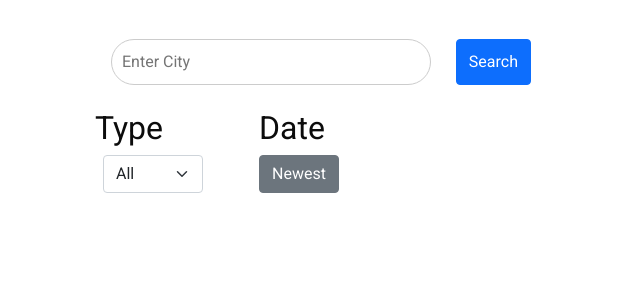
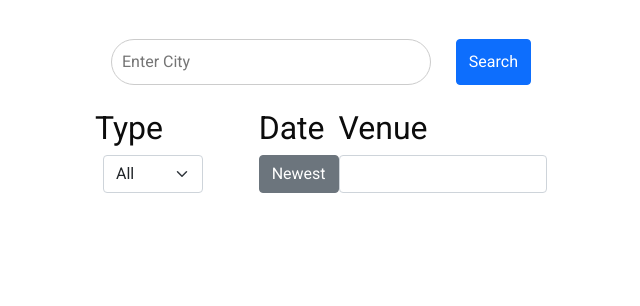
Before and after one commit to atticus-ezis/boardforthebored, a Django app: page /events/explore/ in a window 1280 px wide. Shown: the part 151-457 px from the top of the page, without its empty margins (319-959 px from the left). Run offline with Django 5.2, Linux system fonts and the light colour scheme.

Commit message:
added a text input that filters by venue #2

```diff
--- a/Events/views.py
+++ b/Events/views.py
@@ -1,5 +1,6 @@
 import requests
 import os
+api_key = os.getenv('TICKETMASTER_API_KEY')
 
 from django.shortcuts import render
 from .models import *
@@ -7,6 +8,8 @@ from .forms import CitySearch
 
 from django.http import JsonResponse
 from collections import defaultdict
+
+
 
 
 # pass city submit to api
@@ -28,8 +31,14 @@ def search_city(request):
                 start_date = start_date + "T04:00:00Z"
             if end_date:
                 end_date = end_date + "T04:00:00Z"
-            # get events in city
-            events = get_events_by_city(city, class_name=class_name, start_date=start_date, end_date=end_date)
+
+            venue_id = request.POST.get('venue_name_input', None)
+            if venue_id:
+                venue_id = get_venue_id(venue_id)
+                print(f"venue ID is {venue_id}")
+
+            # get events
+            events = get_events_by_city(city, class_name=class_name, start_date=start_date, end_date=end_date, venue_id=venue_id)
             # organize events by type
             grouped_events = get_events_by_type(events)
             # values passed
@@ -55,7 +64,6 @@ def get_events_by_city(city, **kwargs):
     events_dict = {}
 
     # connect to api
-    api_key = os.getenv('TICKETMASTER_API_KEY')
     url = f"https://app.ticketmaster.com/discovery/v2/events.json"
     params = {
         'apikey': api_key,
@@ -65,6 +73,7 @@ def get_events_by_city(city, **kwargs):
         'unit': 'miles',
         'size': 30,
         'sort':'date,asc',
+        #'venueId': 'KovZpZAFaJeA',
     }
 
     # class param
@@ -78,6 +87,10 @@ def get_events_by_city(city, **kwargs):
     if 'end_date' in kwargs and kwargs['end_date']:
         params['endDateTime'] = kwargs['end_date']
 
+    # venue param
+    if 'venue_id' in kwargs and kwargs['venue_id']:
+        params['venueId'] = kwargs['venue_id']
+
 
 
 
@@ -88,6 +101,7 @@ def get_events_by_city(city, **kwargs):
         filtered_results = []
 
         if not events:
+
             print("No events found:", response.json())
 
         # remove results that lack info link and type
@@ -161,6 +175,24 @@ def get_events_by_city(city, **kwargs):
         print(response.text)
     return []
 
+# find venue ID
+
+def get_venue_id(venue_name):
+    url = f"https://app.ticketmaster.com/discovery/v2/venues.json"
+    params = {
+        'apikey': api_key,
+        'keyword': venue_name,
+    }
+    response = requests.get(url, params=params)
+    if response.status_code == 200:
+        data = response.json().get('_embedded', {}).get('venues', [])
+        if data:
+            venue_id = data[0].get('id')
+            return venue_id
+    return None
+
+
+
 
 
 
--- a/templates/explore_events.html
+++ b/templates/explore_events.html
@@ -77,6 +77,19 @@
               </div>
             </div>
           </div>
+          <!-- venue -->
+          <div class="flex-column">
+            <h2>Venue</h2>
+            <div class="d-flex">
+              <input
+                type="text"
+                class="form-control"
+                id="venue_name_input"
+                name="venue_name_input"
+              />
+            </div>
+          </div>
+          <!-- end venue -->
         </div>
       </form>
     </div>
```
